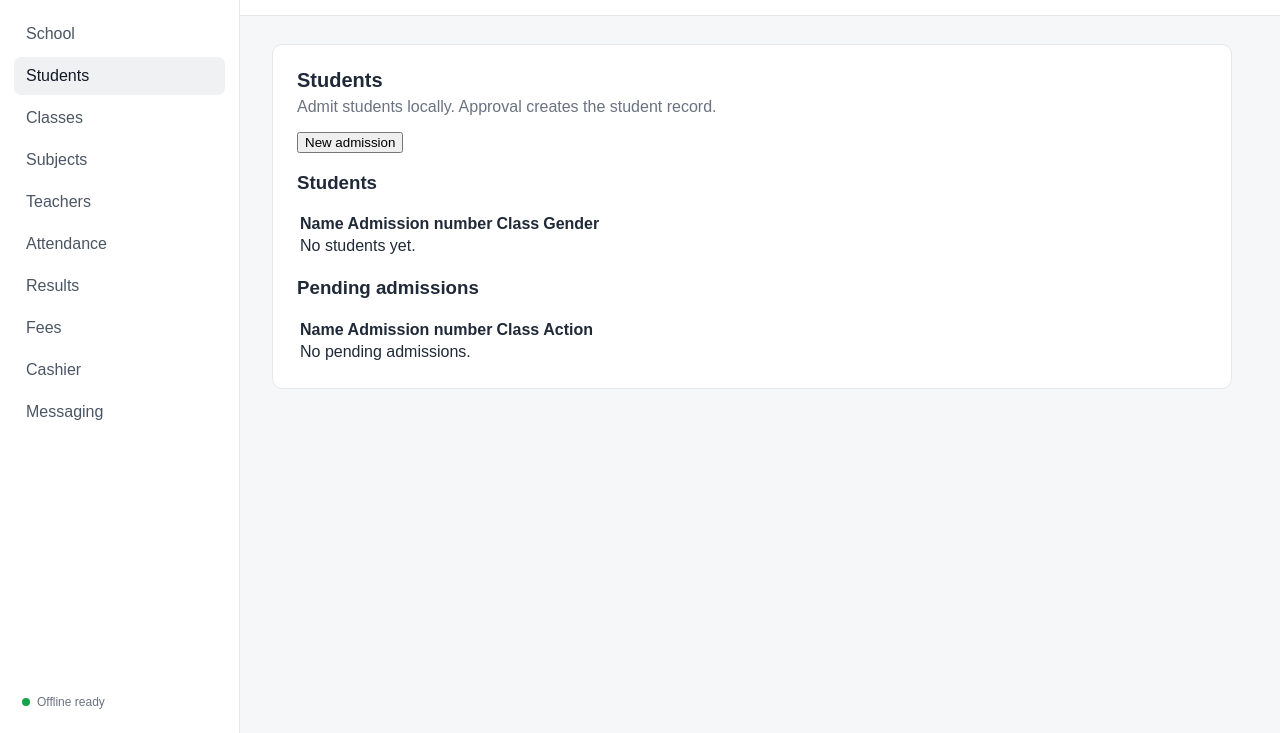
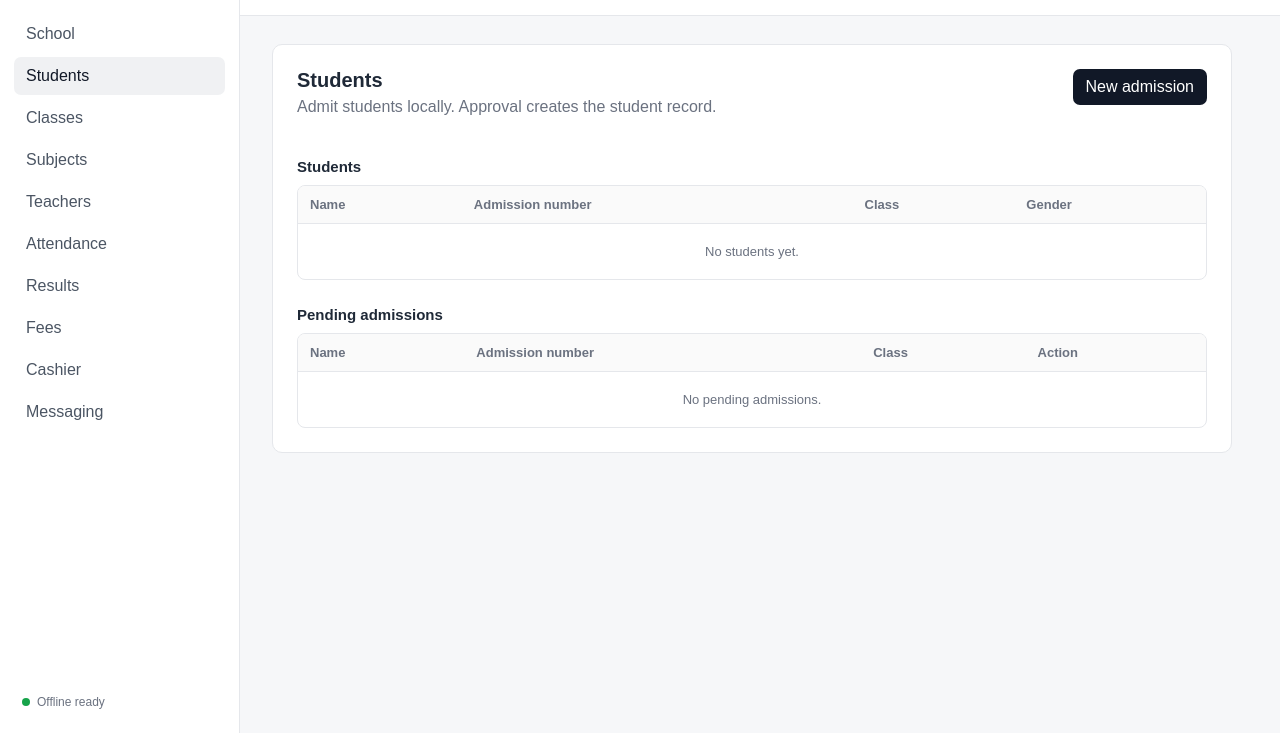
Before and after one commit to greenbasket-labs/skulgo-app, a website: page apps/admin/index.html in a window 1280 px wide. Both pictures are taken after a click on the button "Students". Shown: the part 67-800 px from the top of the page. Drawn offline with Linux system fonts and the light colour scheme.

Commit message:
Style Admin Students v1 UI

```diff
--- a/apps/admin/styles.css
+++ b/apps/admin/styles.css
@@ -75,3 +75,22 @@ h1 { margin: 0; font-size: 24px; }
   .topbar { padding-left: 16px; padding-right: 16px; }
   .info-grid { grid-template-columns: 1fr; }
 }
+
+.section-heading { display:flex; justify-content:space-between; gap:16px; align-items:flex-start; margin-bottom:22px; }
+.section-heading h2 { margin-bottom:6px; }
+.primary-button, .small-button { border:0; border-radius:7px; cursor:pointer; font:inherit; }
+.primary-button { background:#111827; color:#fff; padding:9px 13px; }
+.small-button { background:#f0f1f3; color:#111827; padding:7px 10px; }
+.form-card { border:1px solid #e5e7eb; border-radius:8px; padding:16px; margin-bottom:24px; }
+.form-grid { display:grid; grid-template-columns:repeat(2,1fr); gap:14px; }
+.form-grid label { display:grid; gap:6px; font-size:13px; color:#4b5563; }
+.form-grid input, .form-grid select { width:100%; padding:9px; border:1px solid #d1d5db; border-radius:6px; font:inherit; }
+.form-actions { margin-top:16px; display:flex; justify-content:flex-end; }
+.panel h3 { margin:26px 0 10px; font-size:15px; }
+.table-wrap { overflow:auto; border:1px solid #e5e7eb; border-radius:8px; }
+table { width:100%; border-collapse:collapse; min-width:560px; }
+th, td { padding:11px 12px; text-align:left; border-bottom:1px solid #e5e7eb; font-size:13px; }
+th { color:#6b7280; font-weight:600; background:#fafafa; }
+tr:last-child td { border-bottom:0; }
+.empty { color:#6b7280; text-align:center; padding:20px; }
+@media (max-width:760px) { .form-grid { grid-template-columns:1fr; } .section-heading { flex-direction:column; } }
```
